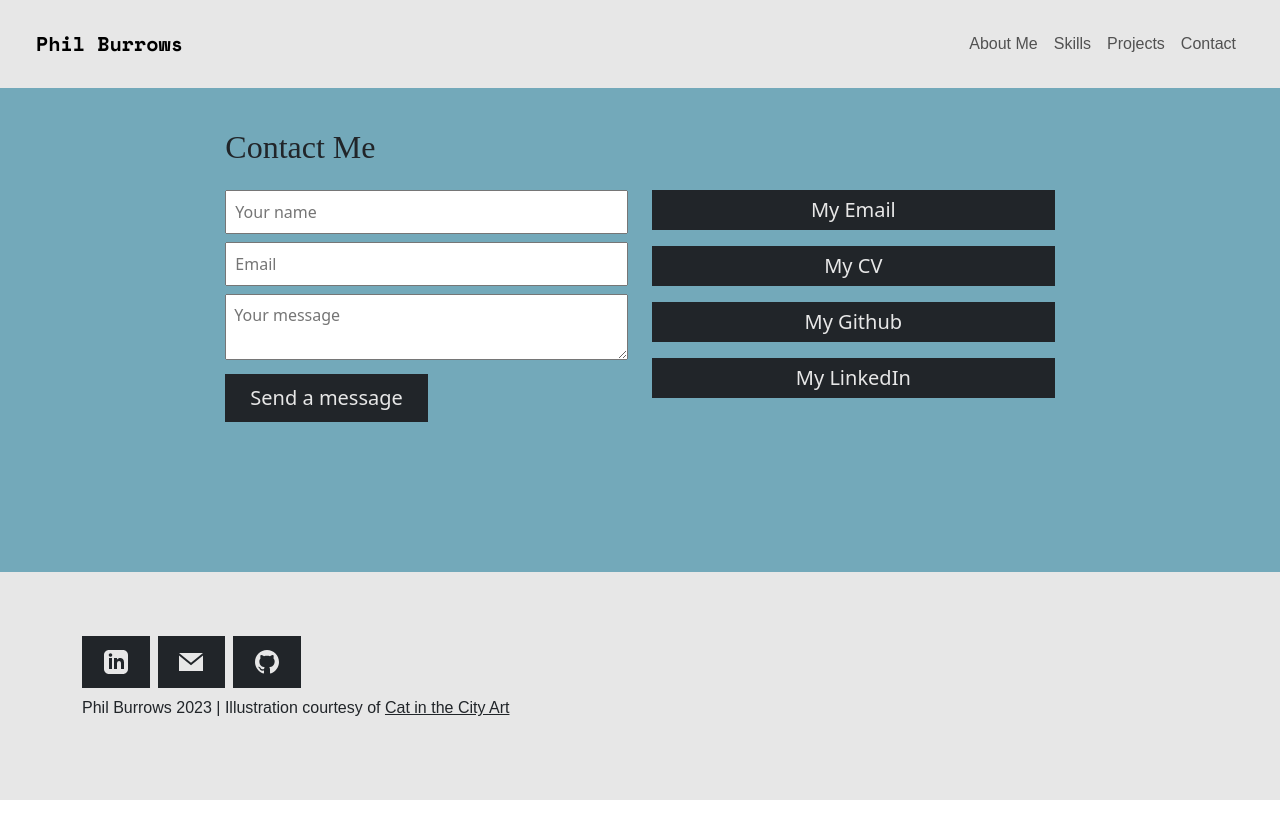
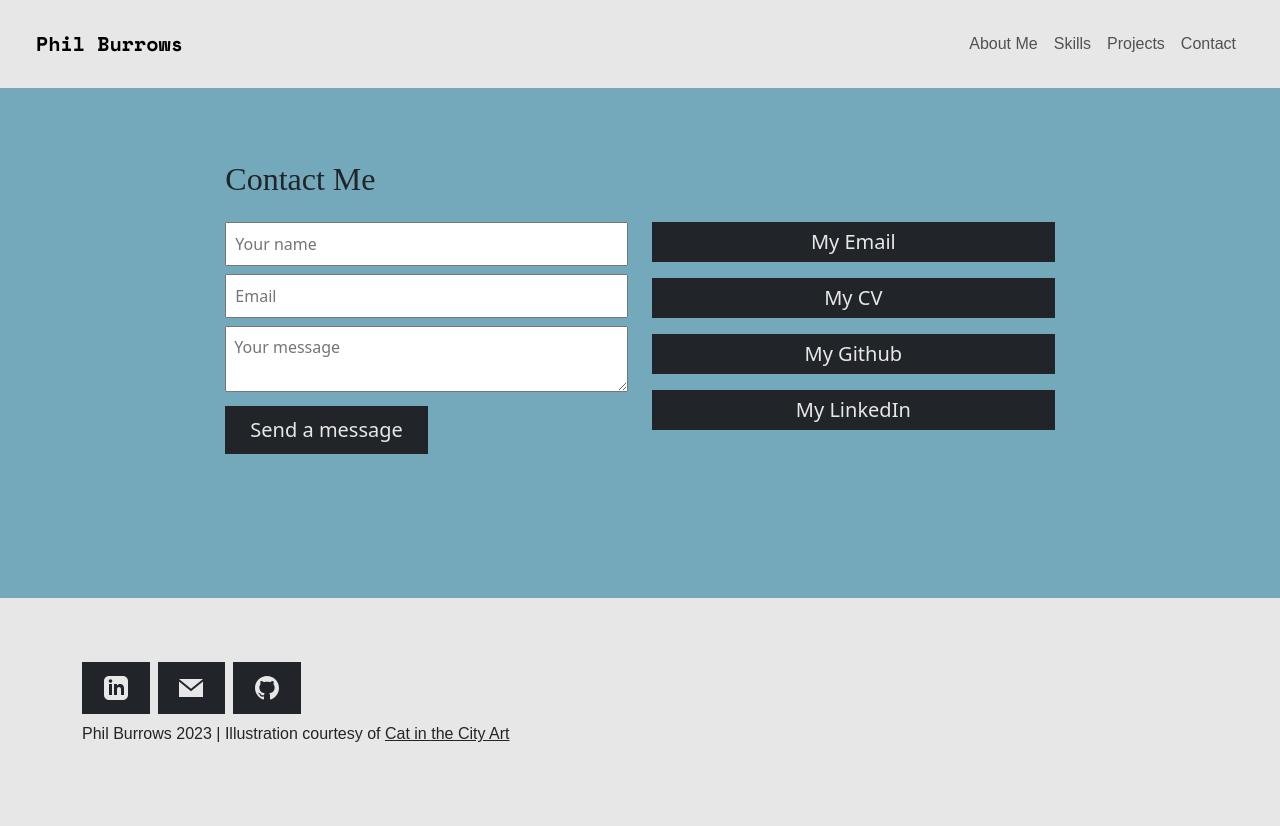
Before and after one commit to philManWithBeard/react-portfolio, a React (Vite) app: page /contact in a window 1280 px wide. Before the commit the page ends 800 px from the top, so only its background shows below. Built offline with nearby package versions, Linux system fonts and the light colour scheme; a web font is replaced by a local one.

Commit message:
ensure browser goes to top of screen on link

```diff
--- a/src/assets/main.css
+++ b/src/assets/main.css
@@ -41,7 +41,7 @@ header>div>a {
 
 .work {
   background-color: #90d6c3;
-  padding: 8rem 2rem;
+  padding: 10rem 2rem 8rem 2rem;
 
 }
 
@@ -65,6 +65,17 @@ header>div>a {
 }
 
 .about-me .btn {
+  color: #e7e7e7;
+}
+
+/* Contact Section */
+
+.contact {
+  background-color: #73a9ba;
+  padding: 10rem 2rem 8rem 2rem;
+}
+
+.contact .btn {
   color: #e7e7e7;
 }
 
--- a/src/components/header.jsx
+++ b/src/components/header.jsx
@@ -33,12 +33,12 @@ export default function Header() {
                 </Link>
               </li>
               <li className="nav-item">
-                <Link to={"/projects"} className="nav-link">
+                <Link to={"/projects/#"} className="nav-link">
                   Projects
                 </Link>
               </li>
               <li className="nav-item">
-                <Link to={"/contact"} className="nav-link">
+                <Link to={"/contact/#"} className="nav-link">
                   Contact
                 </Link>
               </li>
--- a/src/routes/contact.jsx
+++ b/src/routes/contact.jsx
@@ -9,7 +9,7 @@ export default function Contact() {
   return (
     <>
       <Layout>
-        <div className="container-fluid about-me h-100" id="about-me">
+        <div className="container-fluid contact h-100" id="about-me">
           <div className="row align-items-start justify-content-center">
             <h2 className="col-lg-8 col-10">Contact Me</h2>
           </div>
```
